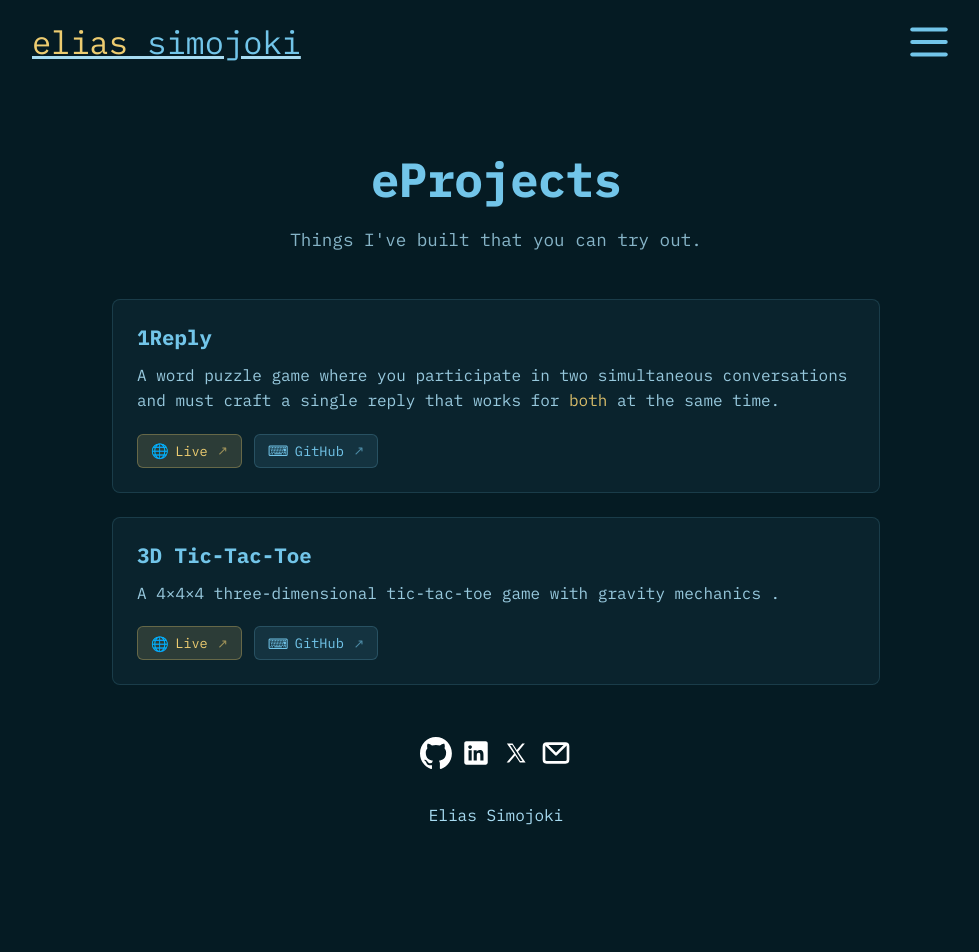
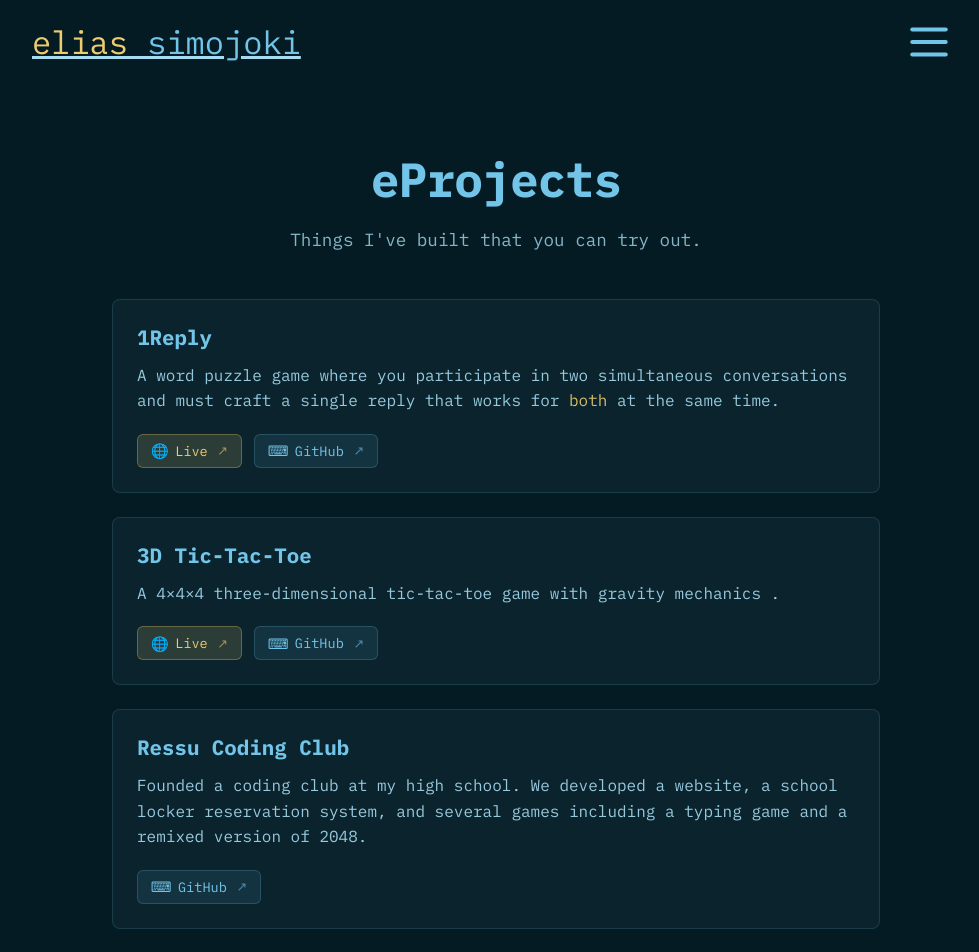
Before and after one commit to MojoLake/eSite, a SvelteKit app: page /projects in a window 1280 px wide. Shown: the top 952 px of the page, without its empty margins (144-1123 px from the left). Before the commit the page ends 837 px from the top, so only its background shows below. Built offline with nearby package versions, Linux system fonts and the light colour scheme.

Commit message:
feat: update projects page

```diff
--- a/src/routes/projects/+page.svelte
+++ b/src/routes/projects/+page.svelte
@@ -49,6 +49,27 @@
         </a>
         <a
           href="https://github.com/MojoLake/3D-TicTacToe-Gravity"
+          target="_blank"
+          class="link-badge github"
+        >
+          <span class="link-icon">⌨</span> GitHub
+          <span class="external-link">↗</span>
+        </a>
+      </div>
+    </div>
+
+    <div class="project-card">
+      <div class="project-header">
+        <h3>Ressu Coding Club</h3>
+      </div>
+      <p>
+        Founded a coding club at my high school. We developed a website, a
+        school locker reservation system, and several games including a typing
+        game and a remixed version of 2048.
+      </p>
+      <div class="project-links">
+        <a
+          href="https://github.com/ressu-coding-club"
           target="_blank"
           class="link-badge github"
         >
```
